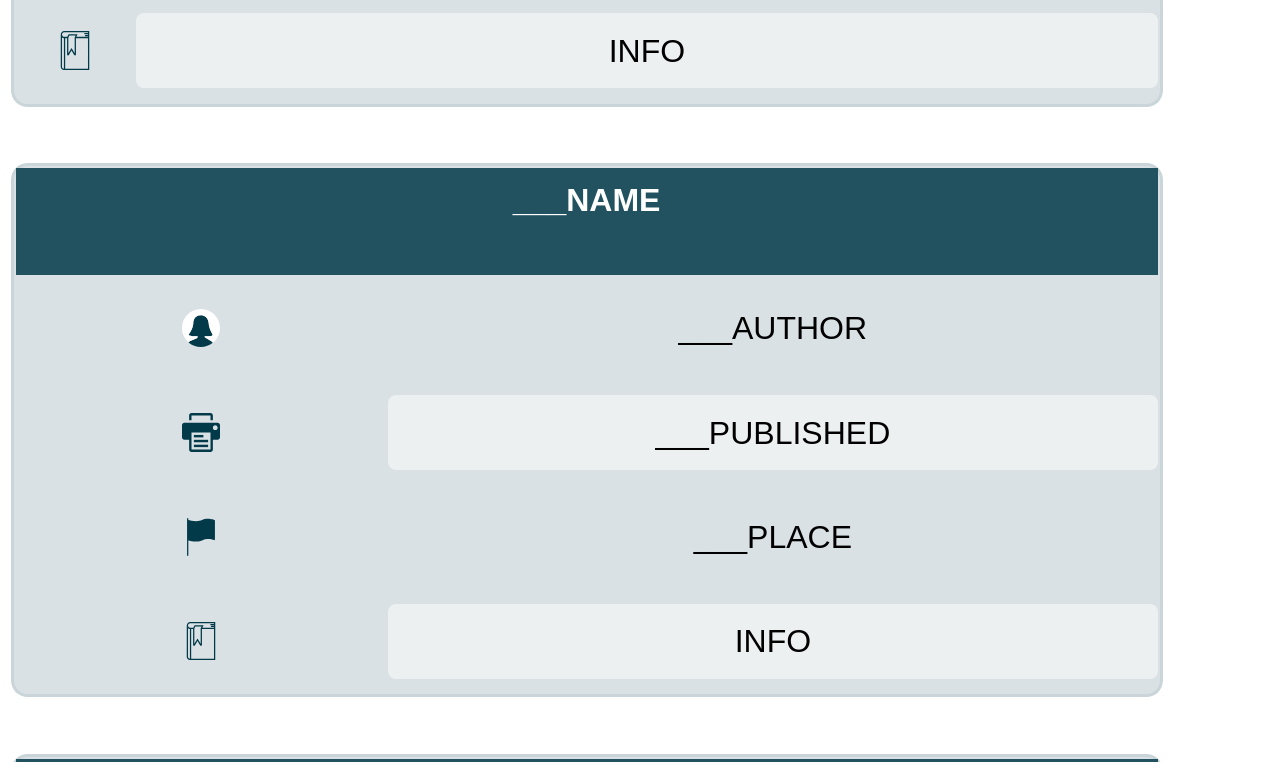
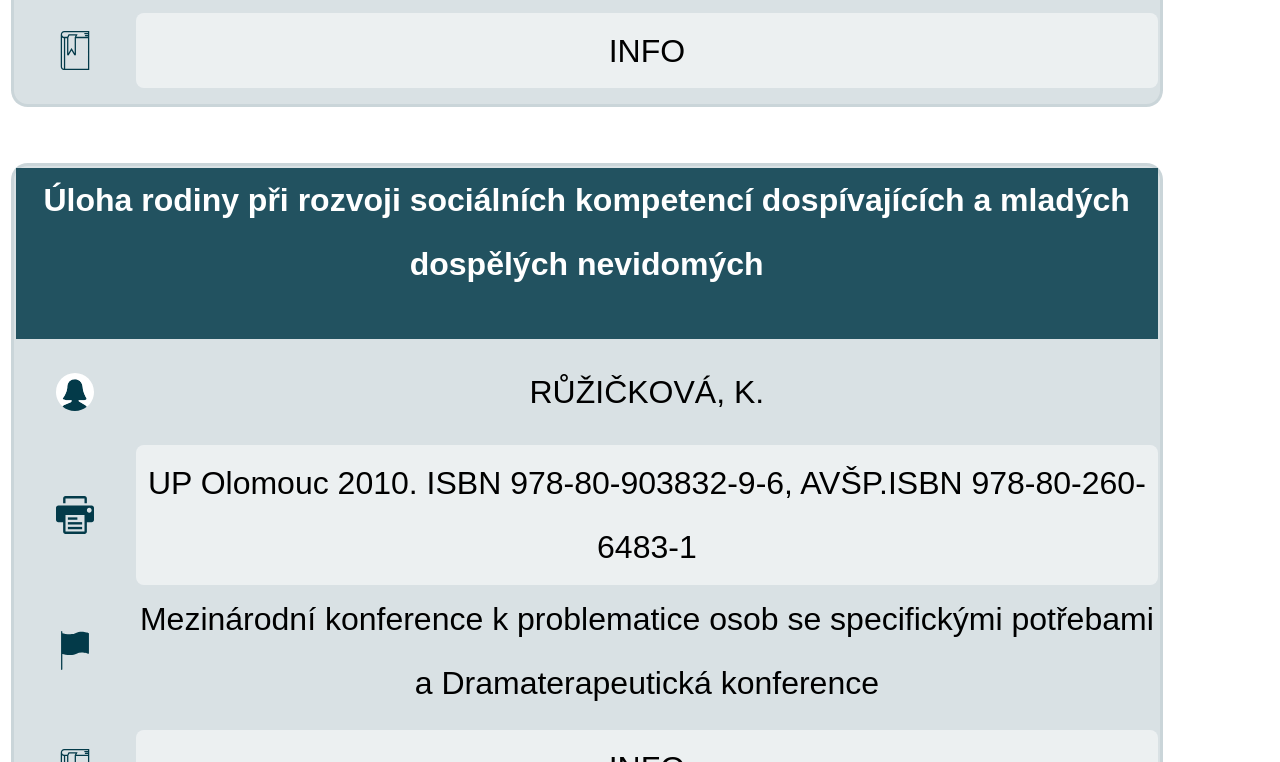
Before and after one commit to RoseITcz/Kamila-Ruzickova, a plain HTML site: page pages/publications_cze.html in a window 1280 px wide. Shown: the part 11238-12000 px from the top of the page. Drawn offline with Linux system fonts and the light colour scheme.

Commit message:
cze finished

```diff
--- a/pages/publications_cze.html
+++ b/pages/publications_cze.html
@@ -184,86 +184,34 @@
 
         <div class="ramecek">
                 <table>
-                  <tr class="nadpisPub"><td  colspan="2"><h4>___NAME</h4></td></tr>
-                  <tr><td class="icDt"><figure class="icon"><img class="icon" src="../logos/user.svg" alt="author" /></figure></td><td>___AUTHOR</td></tr>
-                  <tr><td class="icDt"><figure class="icon"><img class="icon" src="../logos/print.svg" alt="publisher" /></figure></td><td><a target="_blank" href="">___PUBLISHED</a></td></tr>
-                  <tr><td><figure class="icon"><img class="icon" src="../logos/flag.svg" alt="country" /></figure></td><td>___PLACE</td></tr>
+                  <tr class="nadpisPub"><td  colspan="2"><h4>Úloha rodiny při rozvoji sociálních kompetencí dospívajících a mladých dospělých nevidomých</h4></td></tr>
+                  <tr><td class="icDt"><figure class="icon"><img class="icon" src="../logos/user.svg" alt="author" /></figure></td><td>RŮŽIČKOVÁ, K.</td></tr>
+                  <tr><td class="icDt"><figure class="icon"><img class="icon" src="../logos/print.svg" alt="publisher" /></figure></td><td><a target="_blank" href="">UP Olomouc 2010. ISBN 978-80-903832-9-6, AVŠP.ISBN 978-80-260-6483-1</a></td></tr>
+                  <tr><td><figure class="icon"><img class="icon" src="../logos/flag.svg" alt="country" /></figure></td><td>Mezinárodní konference k problematice osob se specifickými potřebami a Dramaterapeutická konference</td></tr>
                   <tr><td class="icDt"><figure class="icon"><img class="icon" src="../logos/book.svg" alt="author" href="" /></figure></td><td><a href="">INFO</a></td></tr>
                 </table>
         </div>
 
         <div class="ramecek">
                 <table>
-                  <tr class="nadpisPub"><td  colspan="2"><h4>___NAME</h4></td></tr>
-                  <tr><td class="icDt"><figure class="icon"><img class="icon" src="../logos/user.svg" alt="author" /></figure></td><td>___AUTHOR</td></tr>
-                  <tr><td class="icDt"><figure class="icon"><img class="icon" src="../logos/print.svg" alt="publisher" /></figure></td><td><a target="_blank" href="">___PUBLISHED</a></td></tr>
-                  <tr><td><figure class="icon"><img class="icon" src="../logos/flag.svg" alt="country" /></figure></td><td>___PLACE</td></tr>
+                  <tr class="nadpisPub"><td  colspan="2"><h4>Vliv reedukace zraku na čtenářskou výkonnost u dospělých slabozrakých osob</h4></td></tr>
+                  <tr><td class="icDt"><figure class="icon"><img class="icon" src="../logos/user.svg" alt="author" /></figure></td><td>RŮŽIČKOVÁ, K.</td></tr>
+                  <tr><td class="icDt"><figure class="icon"><img class="icon" src="../logos/print.svg" alt="publisher" /></figure></td><td><a target="_blank" href="">Bratislava, UK, 5. 6. 2008, s. 118 – 132, ISBN 978-80-89113-63-7</a></td></tr>
+                  <tr><td><figure class="icon"><img class="icon" src="../logos/flag.svg" alt="country" /></figure></td><td>Integrácia – Šanca pre všetkých</td></tr>
                   <tr><td class="icDt"><figure class="icon"><img class="icon" src="../logos/book.svg" alt="author" href="" /></figure></td><td><a href="">INFO</a></td></tr>
                 </table>
         </div>
 
         <div class="ramecek">
                 <table>
-                  <tr class="nadpisPub"><td  colspan="2"><h4>___NAME</h4></td></tr>
-                  <tr><td class="icDt"><figure class="icon"><img class="icon" src="../logos/user.svg" alt="author" /></figure></td><td>___AUTHOR</td></tr>
-                  <tr><td class="icDt"><figure class="icon"><img class="icon" src="../logos/print.svg" alt="publisher" /></figure></td><td><a target="_blank" href="">___PUBLISHED</a></td></tr>
-                  <tr><td><figure class="icon"><img class="icon" src="../logos/flag.svg" alt="country" /></figure></td><td>___PLACE</td></tr>
+                  <tr class="nadpisPub"><td  colspan="2"><h4>K potřebě reorganizace systému rehabilitace osob slabozrakých a částečně vidících</h4></td></tr>
+                  <tr><td class="icDt"><figure class="icon"><img class="icon" src="../logos/user.svg" alt="author" /></figure></td><td>RŮŽIČKOVÁ, K.</td></tr>
+                  <tr><td class="icDt"><figure class="icon"><img class="icon" src="../logos/print.svg" alt="publisher" /></figure></td><td><a target="_blank" href="">ISBN 978-80-244-1927-5</a></td></tr>
+                  <tr><td><figure class="icon"><img class="icon" src="../logos/flag.svg" alt="country" /></figure></td><td>Odborná konference Olomouc 11. 3. 2008</td></tr>
                   <tr><td class="icDt"><figure class="icon"><img class="icon" src="../logos/book.svg" alt="author" href="" /></figure></td><td><a href="">INFO</a></td></tr>
                 </table>
         </div>
 
-        <div class="ramecek">
-                <table>
-                  <tr class="nadpisPub"><td  colspan="2"><h4>___NAME</h4></td></tr>
-                  <tr><td class="icDt"><figure class="icon"><img class="icon" src="../logos/user.svg" alt="author" /></figure></td><td>___AUTHOR</td></tr>
-                  <tr><td class="icDt"><figure class="icon"><img class="icon" src="../logos/print.svg" alt="publisher" /></figure></td><td><a target="_blank" href="">___PUBLISHED</a></td></tr>
-                  <tr><td><figure class="icon"><img class="icon" src="../logos/flag.svg" alt="country" /></figure></td><td>___PLACE</td></tr>
-                  <tr><td class="icDt"><figure class="icon"><img class="icon" src="../logos/book.svg" alt="author" href="" /></figure></td><td><a href="">INFO</a></td></tr>
-                </table>
-        </div>
-
-        <div class="ramecek">
-                <table>
-                  <tr class="nadpisPub"><td  colspan="2"><h4>___NAME</h4></td></tr>
-                  <tr><td class="icDt"><figure class="icon"><img class="icon" src="../logos/user.svg" alt="author" /></figure></td><td>___AUTHOR</td></tr>
-                  <tr><td class="icDt"><figure class="icon"><img class="icon" src="../logos/print.svg" alt="publisher" /></figure></td><td><a target="_blank" href="">___PUBLISHED</a></td></tr>
-                  <tr><td><figure class="icon"><img class="icon" src="../logos/flag.svg" alt="country" /></figure></td><td>___PLACE</td></tr>
-                  <tr><td class="icDt"><figure class="icon"><img class="icon" src="../logos/book.svg" alt="author" href="" /></figure></td><td><a href="">INFO</a></td></tr>
-                </table>
-        </div>
-
-        <div class="ramecek">
-                <table>
-                  <tr class="nadpisPub"><td  colspan="2"><h4>___NAME</h4></td></tr>
-                  <tr><td class="icDt"><figure class="icon"><img class="icon" src="../logos/user.svg" alt="author" /></figure></td><td>___AUTHOR</td></tr>
-                  <tr><td class="icDt"><figure class="icon"><img class="icon" src="../logos/print.svg" alt="publisher" /></figure></td><td><a target="_blank" href="">___PUBLISHED</a></td></tr>
-                  <tr><td><figure class="icon"><img class="icon" src="../logos/flag.svg" alt="country" /></figure></td><td>___PLACE</td></tr>
-                  <tr><td class="icDt"><figure class="icon"><img class="icon" src="../logos/book.svg" alt="author" href="" /></figure></td><td><a href="">INFO</a></td></tr>
-                </table>
-        </div>
-
-        <div class="ramecek">
-                <table>
-                  <tr class="nadpisPub"><td  colspan="2"><h4>___NAME</h4></td></tr>
-                  <tr><td class="icDt"><figure class="icon"><img class="icon" src="../logos/user.svg" alt="author" /></figure></td><td>___AUTHOR</td></tr>
-                  <tr><td class="icDt"><figure class="icon"><img class="icon" src="../logos/print.svg" alt="publisher" /></figure></td><td><a target="_blank" href="">___PUBLISHED</a></td></tr>
-                  <tr><td><figure class="icon"><img class="icon" src="../logos/flag.svg" alt="country" /></figure></td><td>___PLACE</td></tr>
-                  <tr><td class="icDt"><figure class="icon"><img class="icon" src="../logos/book.svg" alt="author" href="" /></figure></td><td><a href="">INFO</a></td></tr>
-                </table>
-        </div>
-
-        <div class="ramecek">
-                <table>
-                  <tr class="nadpisPub"><td  colspan="2"><h4>___NAME</h4></td></tr>
-                  <tr><td class="icDt"><figure class="icon"><img class="icon" src="../logos/user.svg" alt="author" /></figure></td><td>___AUTHOR</td></tr>
-                  <tr><td class="icDt"><figure class="icon"><img class="icon" src="../logos/print.svg" alt="publisher" /></figure></td><td><a target="_blank" href="">___PUBLISHED</a></td></tr>
-                  <tr><td><figure class="icon"><img class="icon" src="../logos/flag.svg" alt="country" /></figure></td><td>___PLACE</td></tr>
-                  <tr><td class="icDt"><figure class="icon"><img class="icon" src="../logos/book.svg" alt="author" href="" /></figure></td><td><a href="">INFO</a></td></tr>
-                </table>
-        </div>
-
-
-
     </p>
   </div>
 </div>
```
